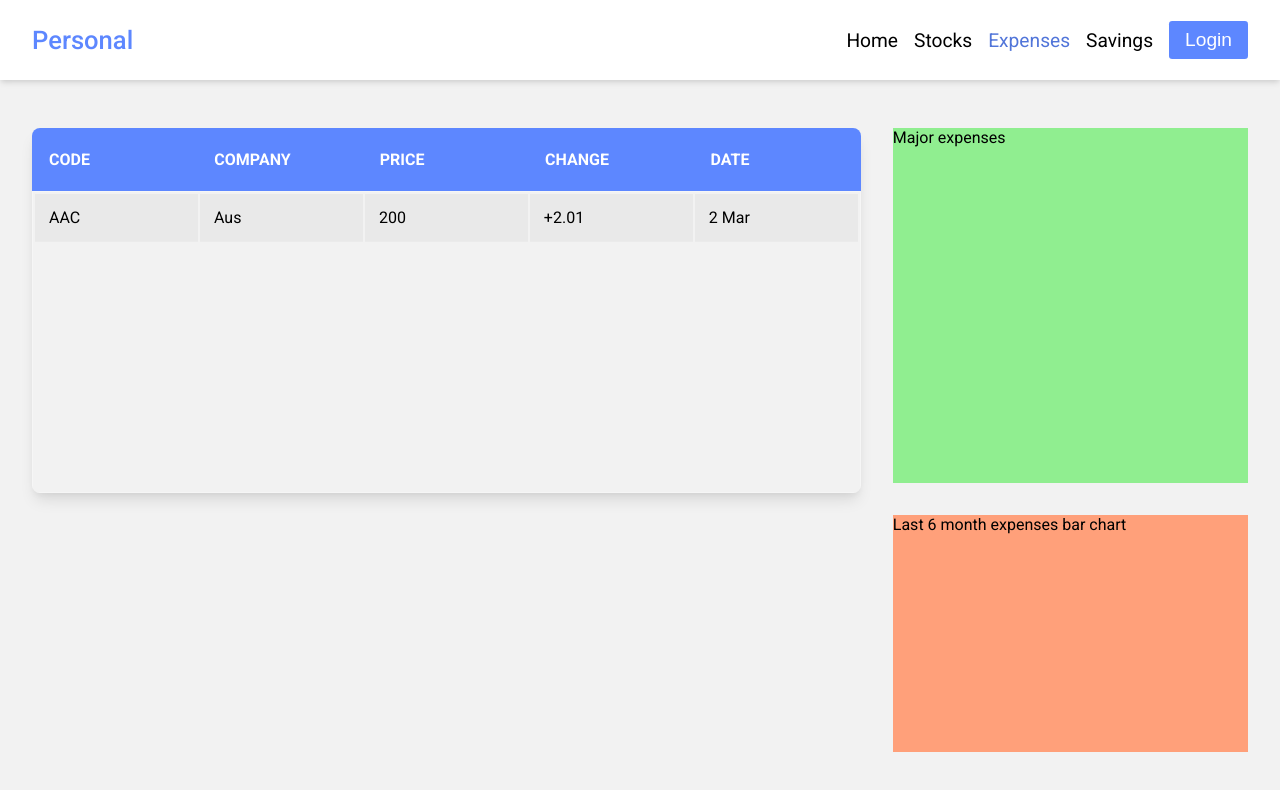
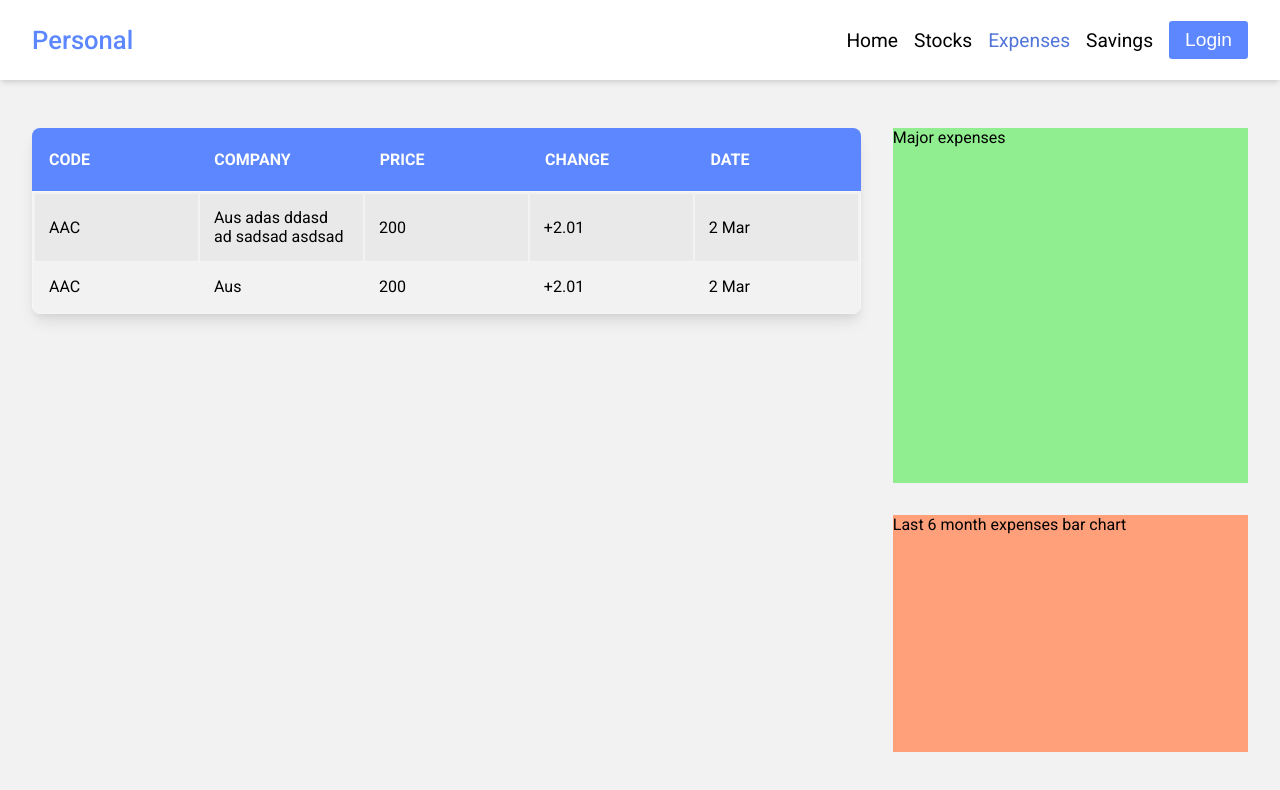
Before and after one commit to gamitej/Personal-Investment, a React (Vite) app in the folder client/: page /expenses in a window 1280 px wide. Shown: the top 790 px of the page. Built offline with nearby package versions, Linux system fonts and the light colour scheme.

Commit message:
NEW : table height

```diff
--- a/client/src/components/table/Table.scss
+++ b/client/src/components/table/Table.scss
@@ -26,9 +26,9 @@
   }
 
   .table-body {
-    height: 300px;
     margin-top: 0px;
     overflow-x: auto;
+    max-height: calc(100vh - 15rem);
     border: 1px solid rgba(255, 255, 255, 0.3);
 
     table {
--- a/client/src/components/table/Table.tsx
+++ b/client/src/components/table/Table.tsx
@@ -1,11 +1,12 @@
 import "./Table.scss";
 
 interface TableProps {
+  tableHeight?: string;
+  rows: { [key: string]: string }[];
   cols: { label: string; value: string }[];
-  rows: { [key: string]: string }[];
 }
 
-const Table = ({ cols = [], rows = [] }: TableProps) => {
+const Table = ({ cols = [], rows = [], tableHeight = "300px" }: TableProps) => {
   /**
    * TSX
    */
@@ -24,7 +25,7 @@ const Table = ({ cols = [], rows = [] }: TableProps) => {
         </table>
       </div>
       {/* table body */}
-      <div className="table-body">
+      <div className="table-body" style={{ height: tableHeight }}>
         <table>
           <tbody>
             {rows.map((item, idx) => (
--- a/client/src/pages/Expenses/index.tsx
+++ b/client/src/pages/Expenses/index.tsx
@@ -10,6 +10,13 @@ const cols = [
 ];
 
 const rows = [
+  {
+    code: "AAC",
+    company: "Aus adas ddasd ad sadsad asdsad",
+    price: "200",
+    change: "+2.01",
+    date: "2 Mar",
+  },
   {
     code: "AAC",
     company: "Aus",
@@ -28,7 +35,7 @@ const Expenses = () => {
       <div className="container">
         <div className="expense-table">
           <div>
-            <Table cols={cols} rows={rows} />
+            <Table tableHeight="100%" cols={cols} rows={rows} />
           </div>
         </div>
         <div className="right">
```
